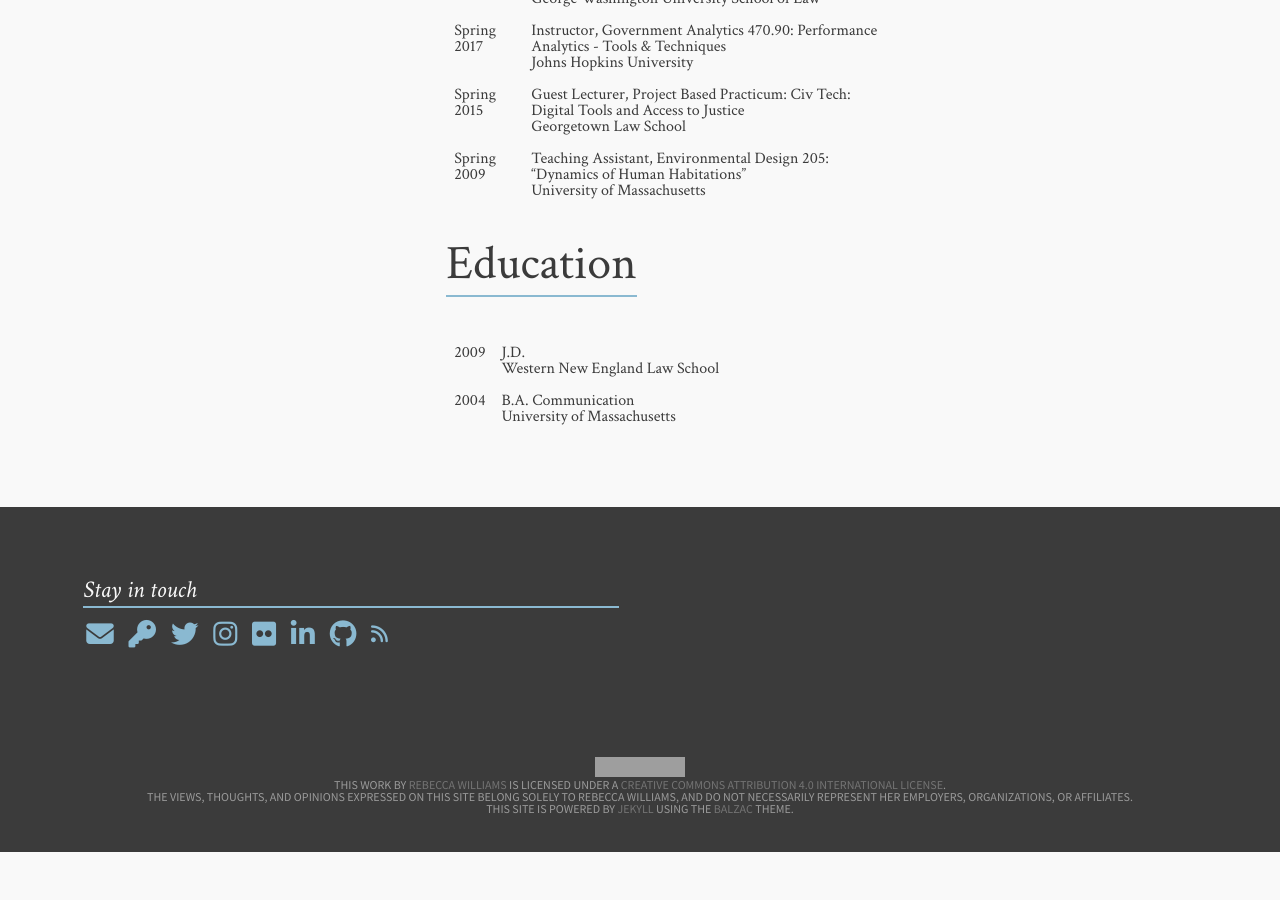
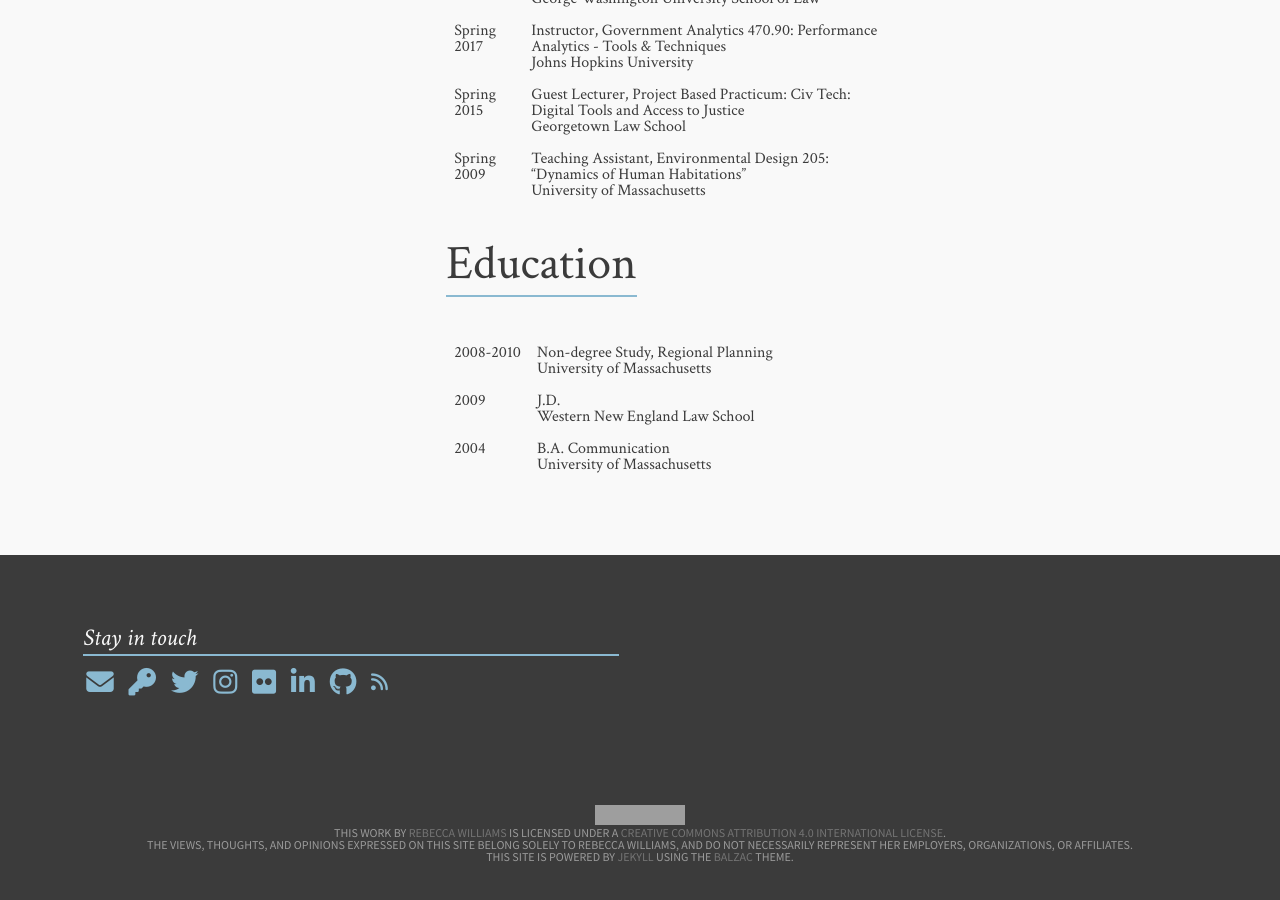
Before and after one commit to rebeccawilliams/rebeccawilliams.us, a Jekyll site: the page built from work.md, in a window 1280 px wide and 900 px high, scrolled down 1249 px. Built offline with Jekyll 4.4.1, drawn with Linux system fonts in a browser that asks for light colours; nearby versions of some CDN libraries; before the commit the page ends 2101 px from its top, so only the background shows below that; grey boxes are pictures that could not be loaded.

Commit message:
Update working.html

```diff
--- a/_layouts/working.html
+++ b/_layouts/working.html
@@ -103,6 +103,10 @@ Massachusetts Fair Housing Center</td>
             </table></p>
   <lh><h2><span class="bb">Education</a></span></h2></lh>
 <p><table>
+   <tr>
+    <td>2008-2010</td>
+    <td>Non-degree Study, Regional Planning<br>University of Massachusetts</td>
+  </tr>
   <tr>
     <td>2009</td>
     <td>J.D.<br>Western New England Law School</td>
```
